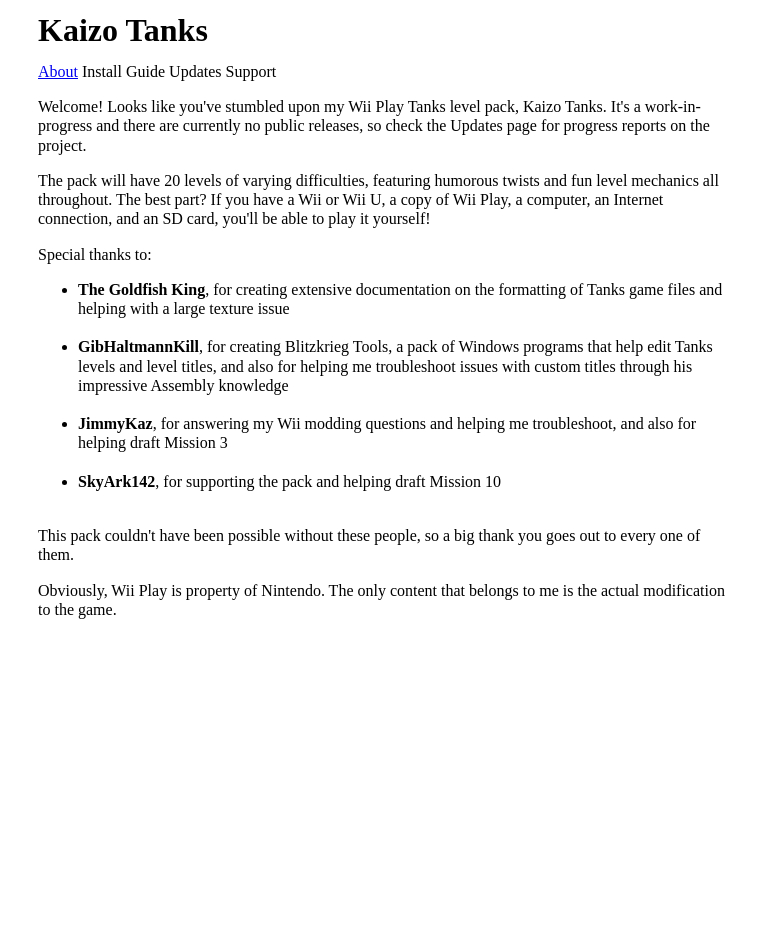
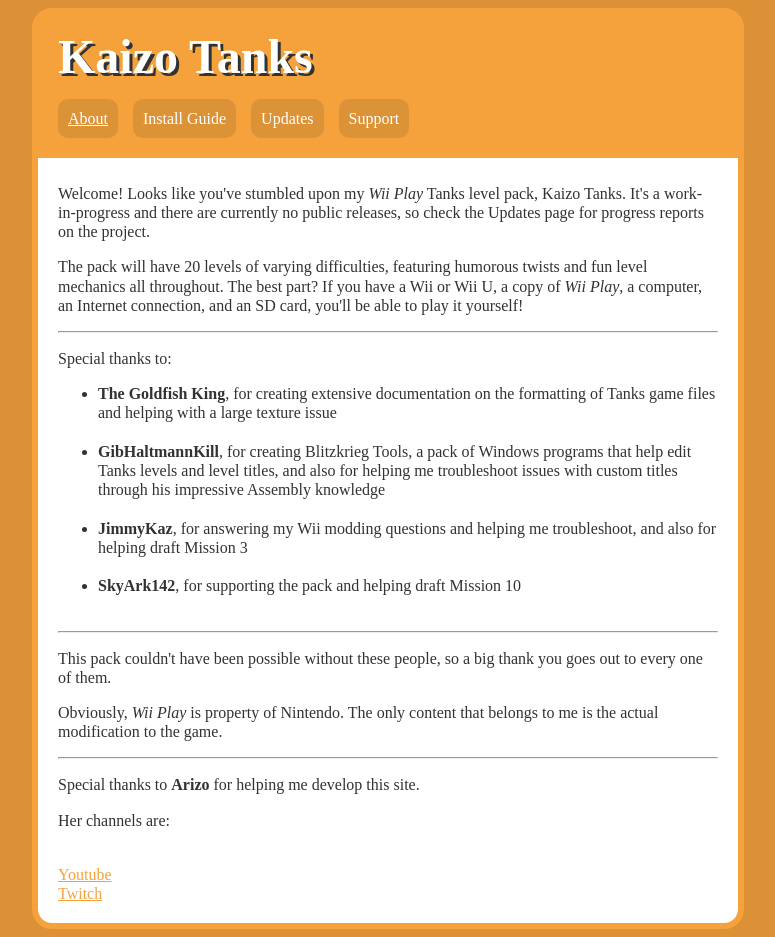
Before and after one commit to cyndifusic/kaizo-tanks, a plain HTML site: page index.html in a window 1280 px wide. Shown: the whole page, without its empty margins (252-1027 px from the left). Before the commit the page ends 800 px from the top, so only its background shows below. Drawn offline with Linux system fonts and the light colour scheme; a web font is replaced by a local one.

Commit message:
Updating stuff 2

```diff
--- a/index.html
+++ b/index.html
@@ -3,6 +3,13 @@
 <head>
 <meta http-equiv="Content-Type" content="text/html; charset=utf-8" />
 <style>
+
+@font-face {
+    font-family: 'A-OTF Shin Go Pro DB';
+    font-style: normal;
+    font-weight: normal;
+    src: url('fonts/AOTFShinGoProDeBold.woff') format('woff');
+}
 
 @font-face {
     font-family: 'A-OTF Shin Go Pro R';
@@ -20,16 +27,80 @@
 
 body:not(h1) {
     font-family: 'A-OTF Shin Go Pro R';
+    background-color: #dd9136;
 }
 
 h1 {
-    font-family: 'A-OTF Shin Go Pro M';
+    font-family: 'A-OTF Shin Go Pro DB';
+    font-size: 48px;
+    color: #ffffff;
+    text-shadow: 3px 3px rgb(50, 50, 50);
+}
+
+#navbartable {
+    border-collapse: separate;
+    border-spacing: 15px 0px;
+    margin-left: -15px;
+}
+
+td {
+    padding: 10px;
+    background-color: rgba(0, 0, 0, 0.1);
+    transition: background-color 0.2s;
+    border-radius: 10px;
+    margin: 10px;
+}
+
+td:hover {
+    padding: 10px;
+    background-color: rgba(0, 0, 0, 0.2);
+    transition: background-color 0.2s;
+    border-radius: 10px;
+    margin: 10px;
 }
 
 #container {
     margin: 0 auto;
     width: 700px;
     line-height: 120%;
+    background-color: #ffffff;
+    border-style: solid;
+    border-width: 6px;
+    border-color: #f5a23d;
+    border-radius: 20px;
+}
+
+a:not(td a) {
+    color: #f5a23d;
+    filter: brightness(1.0);
+}
+
+a:not(td a):hover {
+    color: #f5a23d;
+    filter: brightness(0.85);
+}
+
+td a {
+    color: #ffffff;
+    filter: brightness(1.0);
+}
+
+td a:hover {
+    color: #ffffff;
+    filter: brightness(0.85);
+}
+
+#navbar:not(h1) {
+    padding: 20px;
+    padding-top: 1px;
+    background-color: #f5a23d;
+    color: #ffffff;
+}
+
+#content {
+    padding: 20px;
+    padding-top: 10px;
+    color: rgb(50, 50, 50);
 }
 
 </style>
@@ -38,14 +109,21 @@
 
 <body>
     <div id="container">
-
+        <div id="navbar">
             <h1>Kaizo Tanks</h1>
-  <a href="index.html">About</a>
-  <a>Install Guide</a>
-  <a>Updates</a>
-  <a>Support</a>
-  <p>Welcome! Looks like you've stumbled upon my Wii Play Tanks level pack, Kaizo Tanks. It's a work-in-progress and there are currently no public releases, so check the Updates page for progress reports on the project.</p>
-  <p>The pack will have 20 levels of varying difficulties, featuring humorous twists and fun level mechanics all throughout. The best part? If you have a Wii or Wii U, a copy of Wii Play, a computer, an Internet connection, and an SD card, you'll be able to play it yourself!</p>
+            <table id="navbartable"><tbody>
+                <tr id="navbarrow">
+                    <td id="yeet"><a href="index.html">About</a></td>
+                    <td><a>Install Guide</a></td>
+                    <td><a>Updates</a></td>
+                    <td><a>Support</a></td>
+                </tr>
+            </tbody></table>
+        </div>
+        <div id="content">
+            <p>Welcome! Looks like you've stumbled upon my <i>Wii Play</i> Tanks level pack, Kaizo Tanks. It's a work-in-progress and there are currently no public releases, so check the Updates page for progress reports on the project.</p>
+            <p>The pack will have 20 levels of varying difficulties, featuring humorous twists and fun level mechanics all throughout. The best part? If you have a Wii or Wii U, a copy of <i>Wii Play</i>, a computer, an Internet connection, and an SD card, you'll be able to play it yourself!</p>
+            <hr/>
             <p>Special thanks to:</p>
             <ul>
                 <li><b>The Goldfish King</b>, for creating extensive documentation on the formatting of Tanks game files and helping with a large texture issue</li><br>
@@ -53,7 +131,15 @@
                 <li><b>JimmyKaz</b>, for answering my Wii modding questions and helping me troubleshoot, and also for helping draft Mission 3</li><br>
                 <li><b>SkyArk142</b>, for supporting the pack and helping draft Mission 10</li><br/>
             </ul>
+            <hr/>
             <p>This pack couldn't have been possible without these people, so a big thank you goes out to every one of them.</p>
-<p>Obviously, Wii Play is property of Nintendo. The only content that belongs to me is the actual modification to the game.</p>
+            <p>Obviously, <i>Wii Play</i> is property of Nintendo. The only content that belongs to me is the actual modification to the game.</p>
+            <hr/>
+           <p>Special thanks to <b>Arizo</b> for helping me develop this site.<br/>
+           <p>Her channels are:</p><br/>
+          <a href="https://www.youtube.com/channel/UClGRY2xAjfQdsCkisYWP71w?view_as=subscriber">Youtube<a><br/>
+          <a href="https://www.twitch.tv/heyitsnattwitch/followers">Twitch</a>
+        </div>
+    </div>
 </body>
 </html>
```
Lines whose indentation alone changed are shown as unchanged.
